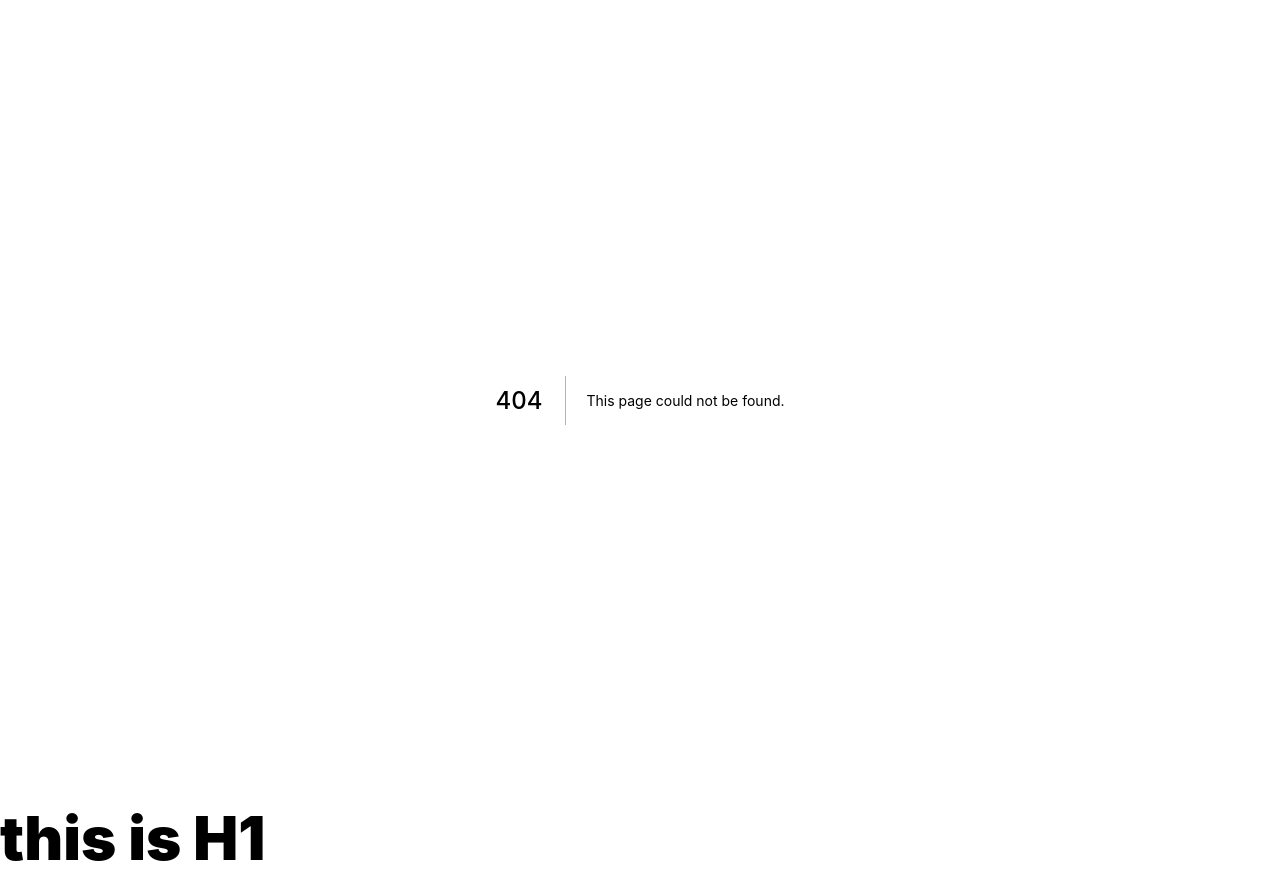
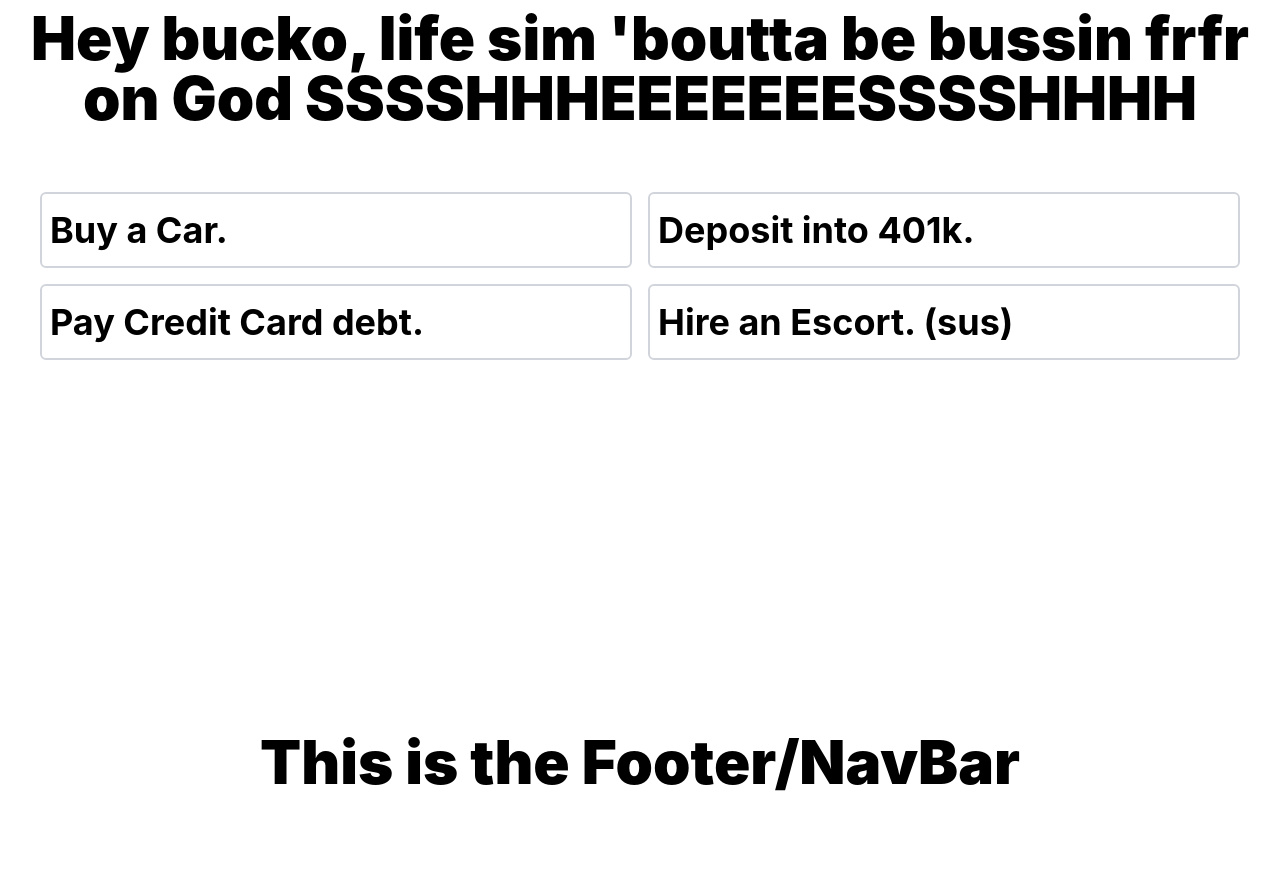
Before and after one commit to jacksonwelsh/hackdfw22, a Next.js app: page /simulator in a window 1280 px wide. Before the commit this address had no page. After the commit the page ends 800 px from the top, so only its background shows below. Built offline with nearby package versions, Linux system fonts and the light colour scheme.

Commit message:
Pinned navbar to bottom, centered text, and added fake Simulator page.

```diff
--- a/components/NavBar/index.tsx
+++ b/components/NavBar/index.tsx
@@ -12,7 +12,7 @@ return (
 //portfolio
 
 <nav className="w-full">
-    <h1>this is H1</h1>
+    <h1 className="fixed inset-x-0 bottom-0 text-center">This is the Footer/NavBar</h1>
 </nav>
 
 
--- a/pages/index.tsx
+++ b/pages/index.tsx
@@ -20,7 +20,7 @@ const Home: NextPage = () => {
             className="text-transparent bg-gradient-to-tr from-blue-500 to-purple-500 bg-clip-text"
           >
             FineLine!
-          </a>
+          </a>Deploy
         </h1>
 
         <p className="">when the ___ is ___</p>
@@ -51,13 +51,13 @@ const Home: NextPage = () => {
           </a>
 
           <a
-            href="https://vercel.com/new?utm_source=create-next-app&utm_medium=default-template&utm_campaign=create-next-app"
+            href="/simulator"
             className=""
           >
             <Card>
-              <h2>Deploy &rarr;</h2>
+              <h2>Financial Simulator &rarr;</h2>
               <p>
-                Instantly deploy your Next.js site to a public URL with Vercel.
+                Try our fun financial life simulator if you dare! &rarr;
               </p>
             </Card>
           </a>
--- /dev/null
+++ b/pages/simulator.tsx
@@ -0,0 +1,31 @@
+import type { NextPage } from "next";
+import Head from "next/head";
+import Image from "next/image";
+import Card from "../components/Card";
+
+const Simulator: NextPage = () => {
+    return (
+
+        <main className="flex-col">
+            <div className="text-center pb-10">
+                <h1>Hey bucko, life sim 'boutta be bussin frfr on God SSSSHHHEEEEEEESSSSHHHH</h1>
+            </div>
+            <div className="grid grid-cols-2 gap-4 my-4 px-10">
+                <Card>
+                    <h2>Buy a Car.</h2>
+                </Card>
+                <Card>
+                    <h2>Deposit into 401k.</h2>
+                </Card>
+                <Card>
+                    <h2>Pay Credit Card debt.</h2>
+                </Card>
+                <Card>
+                    <h2>Hire an Escort. (sus)</h2>
+                </Card>
+            </div>
+        </main>
+    );
+};
+
+export default Simulator
```
